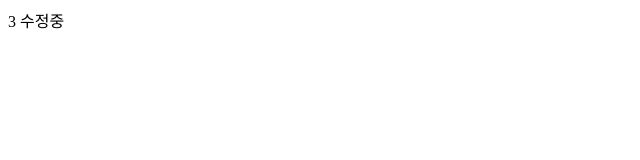
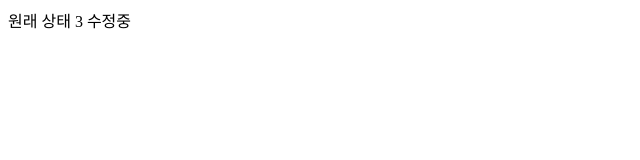
Before and after one commit to furaha707/git-practice3, a plain HTML site: page index.html in a window 1280 px wide. Shown: the whole page, without its empty margins (0-640 px from the left). Drawn offline with Linux system fonts and the light colour scheme.

Commit message:
Revert "first"
This reverts commit b596fbe23f78ebfa059bb1db10146f946c7dab08.

```diff
--- a/index.html
+++ b/index.html
@@ -6,6 +6,6 @@
 		<title>Document</title>
 	</head>
 	<body>
-		3 수정중
+		원래 상태 3 수정중
 	</body>
 </html>
```
